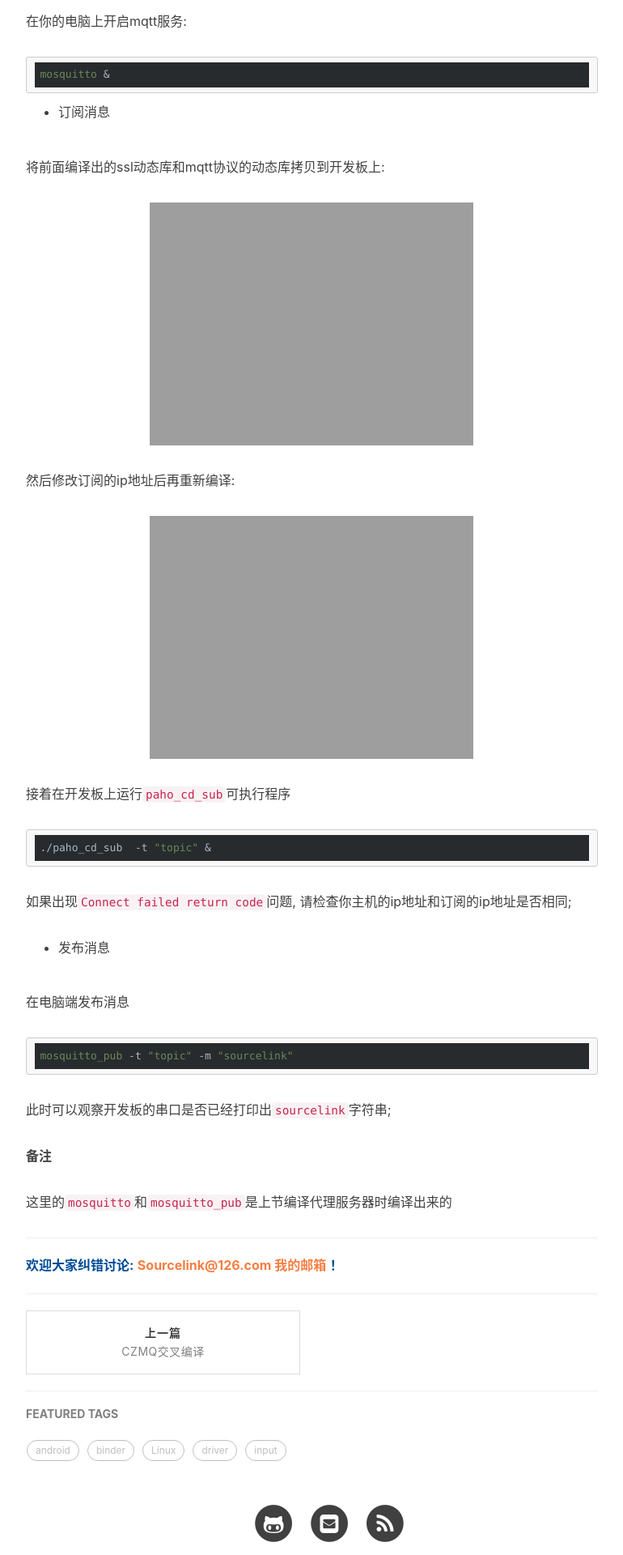
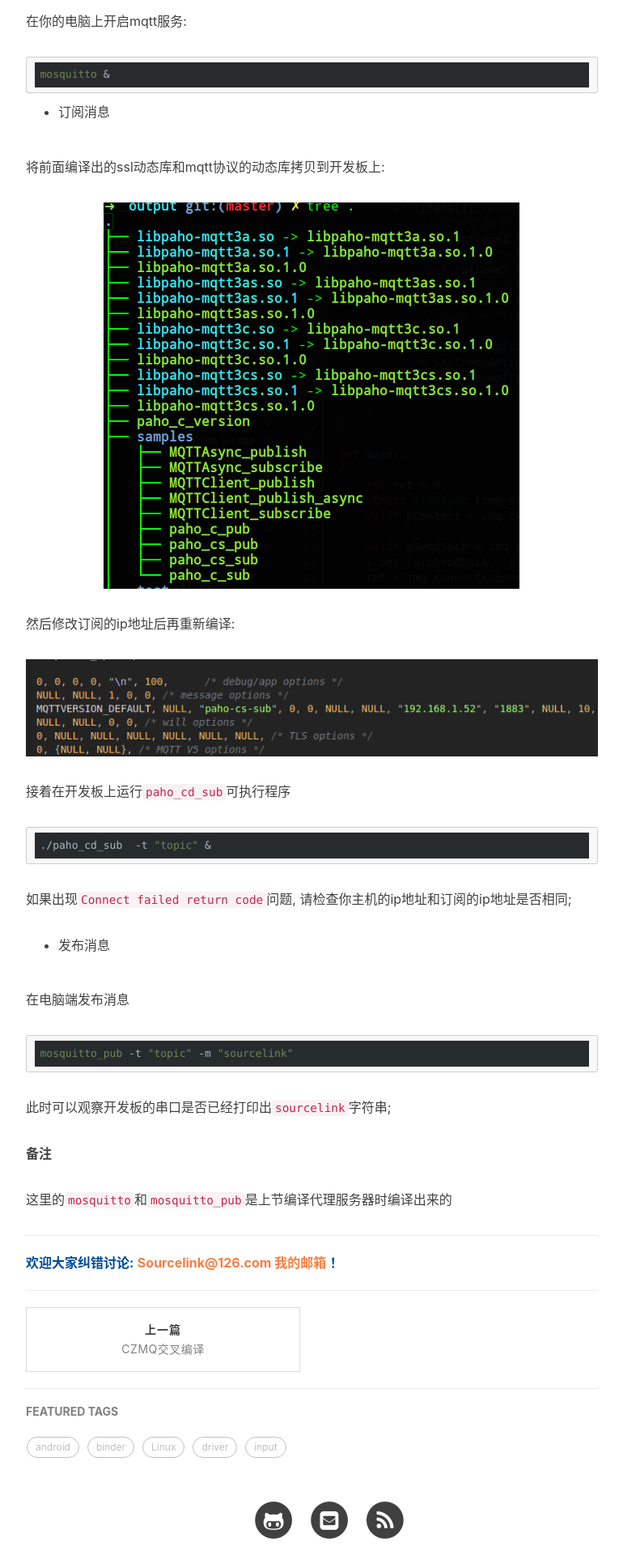
Before and after one commit to SourceLink/Sourcelink.github.io, a Jekyll site: the page built from _posts/2019-04-08-mqtt-client-compile.md, in a window 1280 px wide. Shown: the part 1997-3917 px from the top of the page at 81% size, without its empty margins (233-1003 px from the left). Built offline with Jekyll 4.4.1, drawn with Linux system fonts in a browser that asks for light colours; comment, search, counter and statistics services are not loaded.

Commit message:
去除图片大小

```diff
--- a/_posts/2019-04-08-mqtt-client-compile.md
+++ b/_posts/2019-04-08-mqtt-client-compile.md
@@ -91,11 +91,11 @@ mosquitto &
 
 将前面编译出的ssl动态库和mqtt协议的动态库拷贝到开发板上:
 
-![](/images/mqtt/mqtt_client_lib_tree.png =504x)
+![](/images/mqtt/mqtt_client_lib_tree.png)
 
 然后修改订阅的ip地址后再重新编译:
 
-![](/images/mqtt/client_sub_ipconfig.png =504x)
+![](/images/mqtt/client_sub_ipconfig.png)
 
 接着在开发板上运行`paho_cd_sub`可执行程序
 
```
